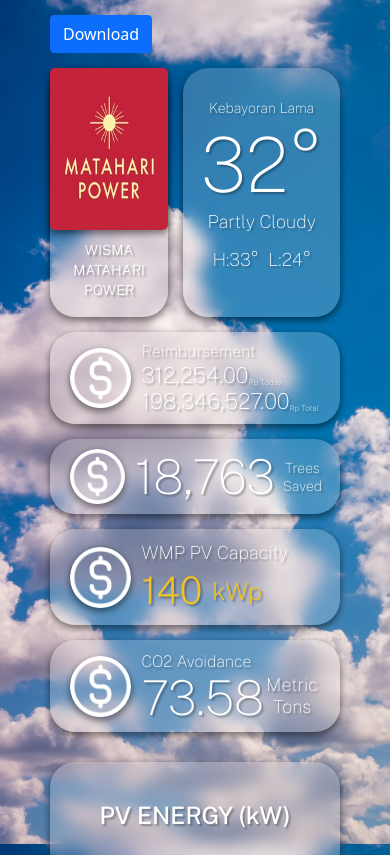
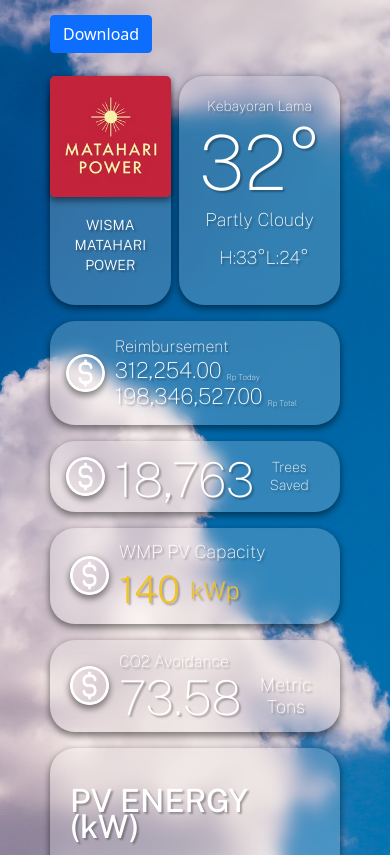
Before and after one commit to panjulpan/matahari-power, a React (Create React App) app: page / in a window 390 px wide. Shown: the top 855 px of the page. Built offline with nearby package versions, Linux system fonts and the light colour scheme.

Commit message:
add responsive screen

```diff
--- a/src/App.css
+++ b/src/App.css
@@ -33,7 +33,8 @@
 
 .logo {
   width: 100%;
-  height: 65%;
+  /* height: 65%; */
+  object-fit: contain;
   border-radius: 5px !important;
   box-shadow: 0px 3px 6px 1px rgba(0, 0, 0, 0.44);
   -webkit-box-shadow: 0px 3px 6px 1px rgba(0, 0, 0, 0.44);
@@ -70,7 +71,7 @@
   background-color: rgba(255, 255, 255, 0.2) !important;
   backdrop-filter: blur(8px);
   border-radius: 25px !important;
-  padding: 30px 0 30px 0;
+  padding: 20px;
   height: 100%;
   box-shadow: 0px 3px 6px 1px rgba(0, 0, 0, 0.44);
   -webkit-box-shadow: 0px 3px 6px 1px rgba(0, 0, 0, 0.44);
@@ -78,7 +79,7 @@
 }
 
 .degree {
-  font-size: 750%;
+  font-size: 5rem;
   text-align: center;
   line-height: 90%;
   font-family: "Public Sans", sans-serif;
@@ -90,7 +91,7 @@
 .card-second-title {
   font-size: 160%;
   text-align: center;
-  line-height: 24px;
+  line-height: 1.2;
   font-family: "Public Sans", sans-serif;
   font-weight: 100;
   color: #ffffff;
@@ -98,9 +99,9 @@
 }
 
 .card-second-content {
-  font-size: 185%;
+  font-size: 1.7rem;
   text-align: center;
-  line-height: 26px;
+  line-height: 1.2;
   font-family: "Public Sans", sans-serif;
   font-weight: 100;
   color: #ffffff;
@@ -131,6 +132,10 @@
   flex-direction: column;
 }
 
+.p-two {
+  margin-left: 10px;
+}
+
 .card-two {
   background-color: rgba(255, 255, 255, 0.2) !important;
   backdrop-filter: blur(8px);
@@ -145,7 +150,7 @@
 }
 
 .icon-container {
-  flex: 25%;
+  flex: 20%;
   /* padding-top: 5px; */
   align-items: center;
   display: flex;
@@ -158,7 +163,7 @@
 }
 
 .icon {
-  width: 85%;
+  width: 15%;
   /* height: 100%; */
   border-radius: 100% !important;
   box-shadow: 0px 3px 6px 1px rgba(0, 0, 0, 0.44);
@@ -190,7 +195,7 @@
 
 .content-two {
   margin: 0;
-  font-size: 270%;
+  font-size: 2.2rem;
   line-height: 110%;
   font-family: "Public Sans", sans-serif;
   font-weight: 100;
@@ -200,11 +205,12 @@
 
 .sub-content {
   margin: 0;
-  font-size: 150%;
+  font-size: 1.2rem;
   font-family: "Public Sans", sans-serif;
   font-weight: 100;
   color: #ffffff;
   text-shadow: 2px 2px 2px rgba(0, 0, 0, 0.3);
+  padding-left: 5px;
 }
 
 .inner-content-tree {
@@ -217,8 +223,8 @@
 
 .content-tree {
   margin: 0;
-  font-size: 500%;
-  line-height: 30px;
+  font-size: 4rem;
+  line-height: 1.8;
   font-family: "Public Sans", sans-serif;
   font-weight: 100;
   color: #ffffff;
@@ -227,14 +233,14 @@
 
 .sub-content-tree {
   margin: 0;
-  font-size: 220%;
-  line-height: 44px;
+  font-size: 2rem;
+  line-height: 1.2;
   font-family: "Public Sans", sans-serif;
   font-weight: 100;
   color: #ffffff;
   text-shadow: 2px 2px 2px rgba(0, 0, 0, 0.3);
   text-align: center;
-  margin-left: -10px;
+  /* margin-left: -10px; */
 }
 
 .inner-content-power {
@@ -244,8 +250,8 @@
 
 .content-power {
   margin: 0;
-  font-size: 235%;
-  line-height: 55px;
+  font-size: 2rem;
+  line-height: 1.7;
   font-family: "Public Sans", sans-serif;
   font-weight: 100;
   color: #ffffff;
@@ -289,8 +295,8 @@
 
 .sub-content-eco {
   margin: 0;
-  font-size: 550%;
-  line-height: 74px;
+  font-size: 4rem;
+  line-height: 1.2;
   font-family: "Public Sans", sans-serif;
   font-weight: 100;
   color: #ffffff;
@@ -299,18 +305,18 @@
 
 .sub-content-eco-two {
   margin: 0;
-  font-size: 250%;
-  line-height: 40px;
+  font-size: 1.7rem;
+  line-height: 1.3;
   font-family: "Public Sans", sans-serif;
   font-weight: 100;
   color: #ffffff;
   text-shadow: 2px 2px 2px rgba(0, 0, 0, 0.3);
   text-align: center;
-  margin-left: -20px;
+  /* margin-left: -20px; */
 }
 
 .bottom-content {
-  margin-top: 30px;
+  /* margin-top: 30px; */
   height: 65%;
 }
 
@@ -395,7 +401,7 @@
 
 .status-container {
   background-color: #d7c889 !important;
-  width: 85%;
+  width: 100%;
   padding: 5px;
   box-shadow: 0px 3px 6px 1px rgba(0, 0, 0, 0.44);
   -webkit-box-shadow: 0px 3px 6px 1px rgba(0, 0, 0, 0.44);
@@ -516,21 +522,25 @@
   }
 
   .degree {
-    font-size: 76px;
+    font-size: 76px!important;
     text-align: center;
     line-height: 61px;
   }
 
   .card-second-title {
-    font-size: 14px;
+    font-size: 14px!important;
     text-align: center;
     line-height: 20px;
   }
 
   .card-second-content {
-    font-size: 18px;
+    font-size: 18px!important;
     text-align: center;
     line-height: 22px;
+  }
+
+  .p-two {
+    margin-top: 5%;
   }
 
   .inner-content-right {
@@ -610,7 +620,7 @@
     margin: 0;
     font-size: 18px;
     line-height: 22px;
-    margin-left: -10px;
+    /* margin-left: -10px; */
   }
 
   .minutes {
@@ -646,4 +656,96 @@
   .label-text {
     font-size: 12px;
   }
+
+  .pd-0 {
+    padding: 1rem;
+  }
 }
+
+@media (max-width:961px)  {
+  .card-stretch {
+    width: 100%!important;
+  }
+
+  .card-second-title {
+    font-size: 2rem;
+  }
+
+  .degree {
+    font-size: 10rem;
+  }
+
+  .card-second-content {
+    font-size: 2.3rem;
+  }
+
+  .big-container-title {
+    font-size: 2rem;
+  }
+}
+
+@media (min-width:1025px) {
+  .content {
+    font-size: 1.8rem;
+  }
+
+  .content-tree {
+    font-size: 3.5rem;
+  }
+
+  .sub-content-tree {
+    font-size: 1.5rem;
+    line-height: 2
+  }
+}
+
+@media (min-width:1281px) {
+  .degree {
+    font-size: 8rem;
+  }
+
+  .card-second-title {
+    font-size: 2rem;
+  }
+
+  .card-second-content {
+    font-size: 2.3rem;
+  }
+
+  .content {
+    font-size: 3rem;
+  }
+
+  .content-two {
+    font-size: 3rem;
+  }
+
+  .sub-content {
+    font-size: 1.5rem;
+  }
+
+  .content-tree {
+    font-size: 4.5rem;
+  }
+
+  .sub-content-tree {
+    line-height: 3;
+  }
+
+  .pd-1 {
+    padding: 1rem;
+  }
+
+  .content-power {
+    font-size: 2.5rem;
+  }
+
+  .content-eco {
+    font-size: 2.5rem;
+  }
+
+  .sub-content-eco-two {
+    line-height: 2;
+    margin-left: 10px;
+  }
+}
--- a/src/App.js
+++ b/src/App.js
@@ -27,18 +27,19 @@
       >
         Download
       </Button>
-      <div className="top-content">
-        <div className="inner-content-left">
+      <div className="row mb-3">
+        <div className="col-md-4 mt-2 card-stretch">
+          <div className="d-flex">
             <div className="first">
               <div className="card-first">
                 <img src={logo} alt="Logo" className="logo" />
                 <div className="logo-title-container">
-                <p className="logo-title">WISMA MATAHARI POWER</p>
+                  <p className="logo-title mt-2">WISMA MATAHARI POWER</p>
                 </div>
               </div>
             </div>
             <div className="second">
-            <div className="card-second">
+              <div className="card-second" style={{marginLeft: '5%'}}>
                 <p className="card-second-title">Kebayoran Lama</p>
                 <p className="degree">32°</p>
                 <p className="card-second-content">Partly Cloudy</p>
@@ -49,13 +50,15 @@
               </div>
             </div>
           </div>
-        <div className="inner-content-right">
-          <div className="inner-top-content">
-            <div className="card-two">
+        </div>
+        <div className="col-md-4 mt-3 card-stretch">
+          <div className="row">
+            <div className="col-md-12">
+              <div className="card-two pd-0">
+                <div className="d-flex">
                   <div className="icon-container">
                     <img src={money} alt="Money" className="icon" />
-              </div>
-              <div className="content-container">
+                    <div style={{marginLeft: '10px'}}>
                       <p className="content">Reimbursement</p>
                       <div className="inner-content-container">
                         <p className="content-two">312,254.00</p>
@@ -67,21 +70,34 @@
                       </div>
                     </div>
                   </div>
-            <div className="card-two">
+                </div>
+              </div>
+            </div>
+            <div className="col-md-12 mt-3">
+              <div className="card-two pd-0">
+                <div className="d-flex">
                   <div className="icon-container">
                     <img src={money} alt="Money" className="icon" />
-              </div>
-              <div className="inner-content-tree">
+                    <div style={{marginLeft: '10px'}}>
+                    <div className="inner-content-container">
                       <p className="content-tree">18,763</p>
                       <p className="sub-content-tree">Trees Saved</p>
                       </div>
                     </div>
                   </div>
-          <div className="inner-top-content">
-            <div className="card-two">
+                </div>
+              </div>
+            </div>
+          </div>
+        </div>
+        <div className="col-md-4 mt-3 card-stretch">
+        <div className="row">
+            <div className="col-md-12">
+              <div className="card-two pd-1">
+                <div className="d-flex">
                   <div className="icon-container">
                     <img src={money} alt="Money" className="icon" />
-              </div>
+                    <div style={{marginLeft: '10px'}}>
                       <div className="content-container">
                         <p className="content-power">WMP PV Capacity</p>
                         <div className="inner-content-power">
@@ -90,15 +106,25 @@
                         </div>
                       </div>
                     </div>
-            <div className="card-two">
+                  </div>
+                </div>
+              </div>
+            </div>
+            <div className="col-md-12 mt-3">
+              <div className="card-two pd-1">
+                <div className="d-flex">
                   <div className="icon-container">
                     <img src={money} alt="Money" className="icon" />
-              </div>
+                    <div style={{marginLeft: '10px'}}>
                       <div className="content-container">
                         <p className="content-eco">CO2 Avoidance</p>
                         <div className="inner-content-eco">
                           <p className="sub-content-eco">73.58</p>
                           <p className="sub-content-eco-two">Metric Tons</p>
+                        </div>
+                      </div>
+                    </div>
+                  </div>
                 </div>
               </div>
             </div>
--- a/src/index.css
+++ b/src/index.css
@@ -6,11 +6,12 @@
     sans-serif;
   -webkit-font-smoothing: antialiased;
   -moz-osx-font-smoothing: grayscale;
-  height: 100%;
+  /* height: 100%; */
+  width: 100%;
   background-image: url(/public/blue-sky.jpg);
   /* Center and scale the image nicely */
   background-position: center;
-  /* background-repeat: no-repeat; */
+  background-repeat: no-repeat;
   background-size: cover;
 }
 
```
Lines whose indentation alone changed are shown as unchanged.
